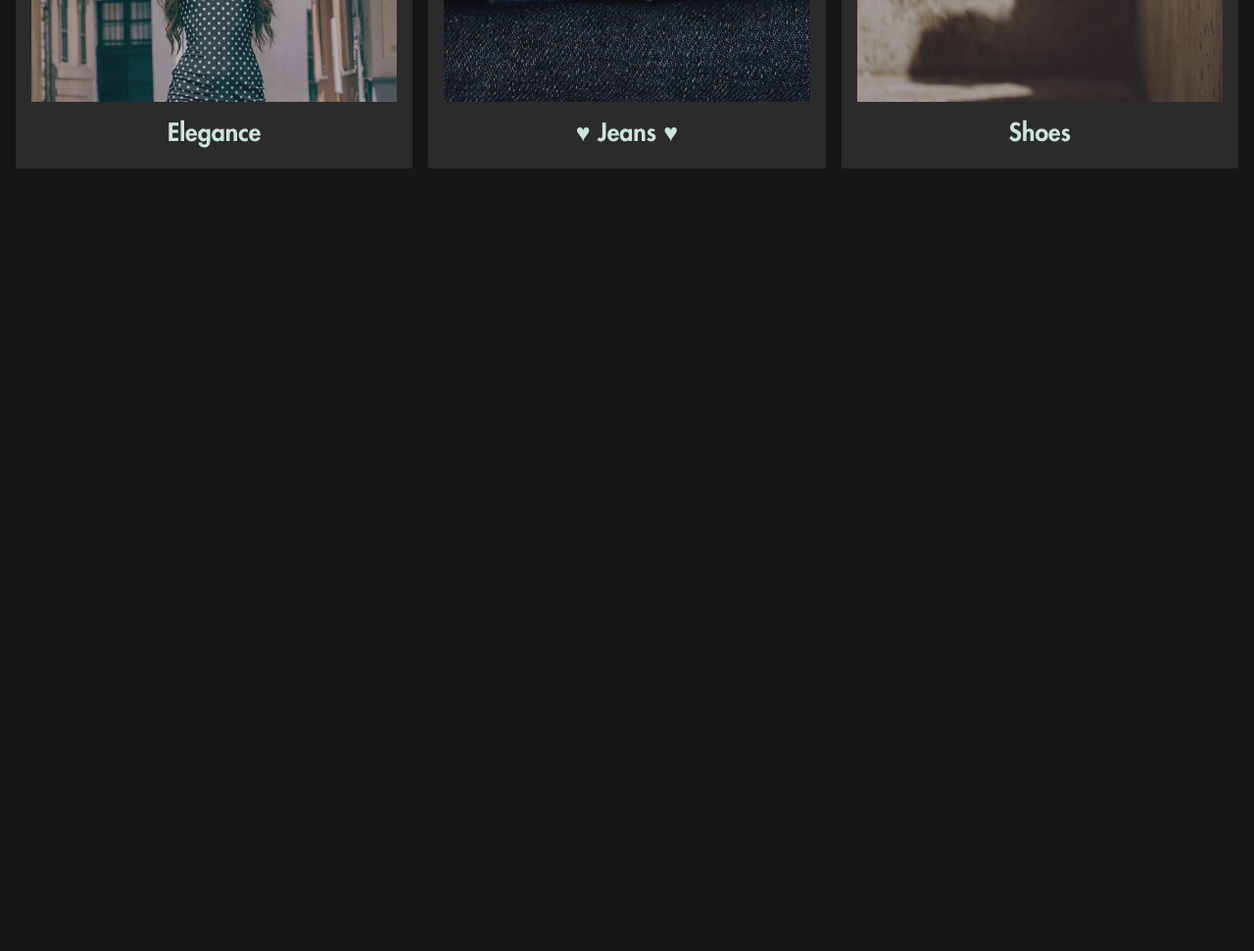
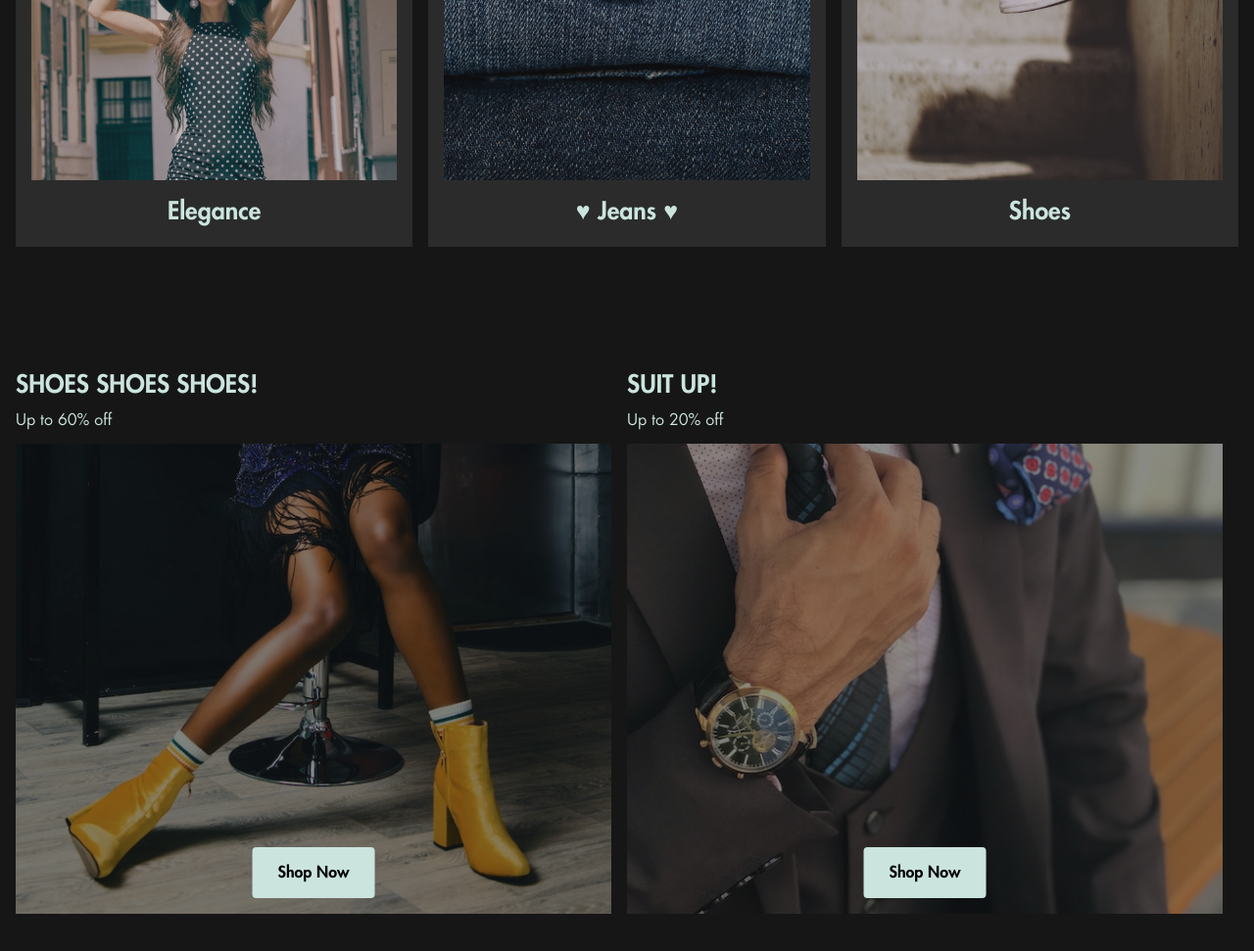
Before and after one commit to stanciuruben/Thiaper, a website: page index.html in a window 1280 px wide. Shown: the part 3215-4186 px from the top of the page at 98% size. Before the commit the page ends 3515 px from the top, so only its background shows below. Drawn offline with Linux system fonts and the light colour scheme.

Commit message:
feat: two-columns variation + adjustments

```diff
--- a/index.html
+++ b/index.html
@@ -841,6 +841,33 @@
 					</a>
 				</div>
 			</section>
+
+			<section class="two-columns--flat section">
+				<div class="two-columns--flat__left">
+					<h2 class="two-columns--flat__title heading-3 text-white">
+						Shoes Shoes Shoes!
+					</h2>
+					<p class="text-white my-1">Up to 60% off</p>
+					<div class="two-columns--flat__left__content">
+						<img src="img/placeholder/golden-boots.jpg" alt="" />
+						<a href="#" class="btn btn--light btn--large"
+							>Shop Now</a
+						>
+					</div>
+				</div>
+				<div class="two-columns--flat__right">
+					<h2 class="two-columns--flat__title heading-3 text-white">
+						Suit Up!
+					</h2>
+					<p class="text-white my-1">Up to 20% off</p>
+					<div class="two-columns--flat__right__content">
+						<img src="img/placeholder/accessories.jpg" alt="" />
+						<a href="#" class="btn btn--light btn--large"
+							>Shop Now</a
+						>
+					</div>
+				</div>
+			</section>
 		</main>
 	</body>
 
--- a/scss/base/_reset.scss
+++ b/scss/base/_reset.scss
@@ -104,7 +104,6 @@ body {
 	font-family: 'Futura', Lato, Helvetica, sans-serif;
 	background-color: $bg-primary;
 	box-sizing: border-box;
-	height: 300vh;
 }
 ol,
 ul {
--- a/scss/components/_buttons.scss
+++ b/scss/components/_buttons.scss
@@ -34,7 +34,7 @@
 			left: 0;
 			width: 0;
 			height: 100%;
-			transition: width 0.3s ease;
+			transition: width 0.3s ease-out;
 			background-color: $primary;
 			z-index: -1;
 		}
@@ -64,7 +64,7 @@
 			left: 0;
 			width: 0;
 			height: 100%;
-			transition: width 0.3s ease;
+			transition: width 0.3s ease-out;
 			background-color: $secondary;
 			z-index: -1;
 		}
@@ -74,6 +74,22 @@
 			&::before {
 				width: 100%;
 			}
+		}
+	}
+
+	&--light {
+		position: relative;
+		border: 2px solid $white;
+		color: $black;
+		background-color: $white;
+		z-index: 1;
+		transition: background-color 0.3s ease-out, color 0.3s ease-out,
+			border-color 0.3s ease-out;
+
+		&:hover {
+			background-color: $black;
+			color: $white;
+			border-color: $black;
 		}
 	}
 
--- a/scss/components/_collections-grid.scss
+++ b/scss/components/_collections-grid.scss
@@ -7,7 +7,7 @@
 	padding: 1rem;
 
 	&__title {
-		margin: 3rem 0;
+		margin-bottom: 3rem;
 		font-weight: 900;
 	}
 
--- a/scss/components/_two-columns.scss
+++ b/scss/components/_two-columns.scss
@@ -1,13 +1,13 @@
 .two-columns {
 	position: relative;
 	width: 100%;
-	height: 40rem;
+	height: 50rem;
 
 	&__left {
 		width: 40rem;
 		height: 30rem;
 		position: absolute;
-		top: 0;
+		top: 4rem;
 		left: 2rem;
 		background-color: $black;
 		box-shadow: 0 0 0 2rem $black, 0 0 0 4rem $secondary;
@@ -45,7 +45,7 @@
 		height: 30rem;
 		position: absolute;
 		right: 2rem;
-		bottom: 0;
+		bottom: 4rem;
 		background-color: $black;
 		box-shadow: 0 0 0 2rem $black, 0 0 0 4rem $primary;
 
@@ -82,6 +82,47 @@
 		width: 50%;
 		border: 1rem dashed $black;
 	}
+
+	&--flat {
+		width: 100%;
+		max-width: 1440px;
+		margin-left: auto;
+		margin-right: auto;
+		padding: 0 1rem;
+		display: flex;
+		gap: 1rem;
+
+		&__title {
+			text-transform: uppercase;
+		}
+
+		&__left,
+		&__right {
+			position: relative;
+			width: calc(50% - 1rem);
+
+			&__content {
+				position: relative;
+				width: 100%;
+				height: 30rem;
+
+				img {
+					width: 100%;
+					height: 100%;
+					object-fit: cover;
+					position: absolute;
+					opacity: 0.5;
+				}
+
+				& .btn.btn--large {
+					position: absolute;
+					bottom: 1rem;
+					left: 50%;
+					transform: translate(-50%);
+				}
+			}
+		}
+	}
 }
 
 @media screen and (max-width: 1440px) {
@@ -95,7 +136,7 @@
 
 @media screen and (max-width: 1280px) {
 	.two-columns {
-		height: 50rem;
+		height: 58rem;
 
 		&__left {
 			height: 20rem;
@@ -118,7 +159,7 @@
 
 @media screen and (max-width: 900px) {
 	.two-columns {
-		height: 40rem;
+		height: 48rem;
 
 		&__left {
 			width: calc(100% - 4rem);
@@ -135,5 +176,19 @@
 		&__decoration {
 			display: none;
 		}
+
+		&--flat {
+			flex-direction: column;
+			gap: 4rem;
+
+			&__left,
+			&__right {
+				width: 100%;
+
+				&__content {
+					height: 20rem;
+				}
+			}
+		}
 	}
 }
```
Also changed, not shown: components/two-columns.html (+38 -4 lines), main.css, 1 other file.
